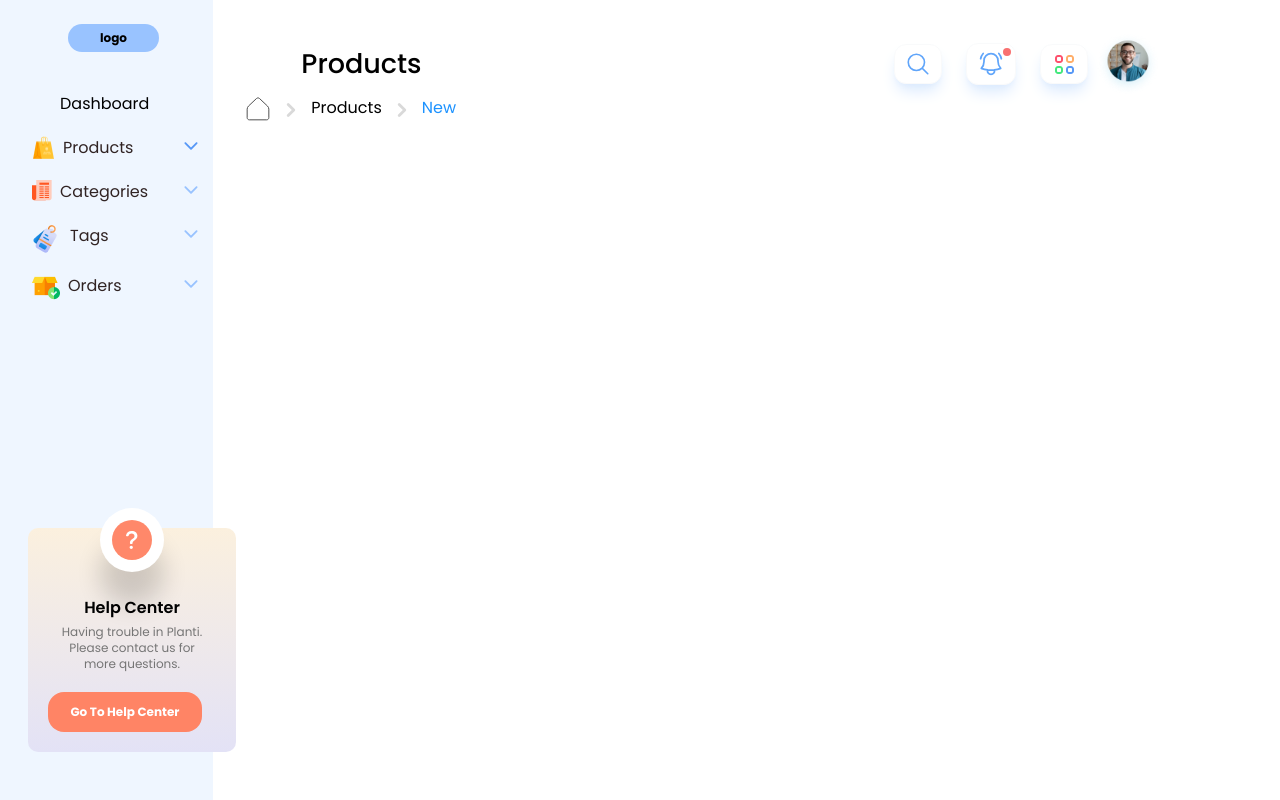
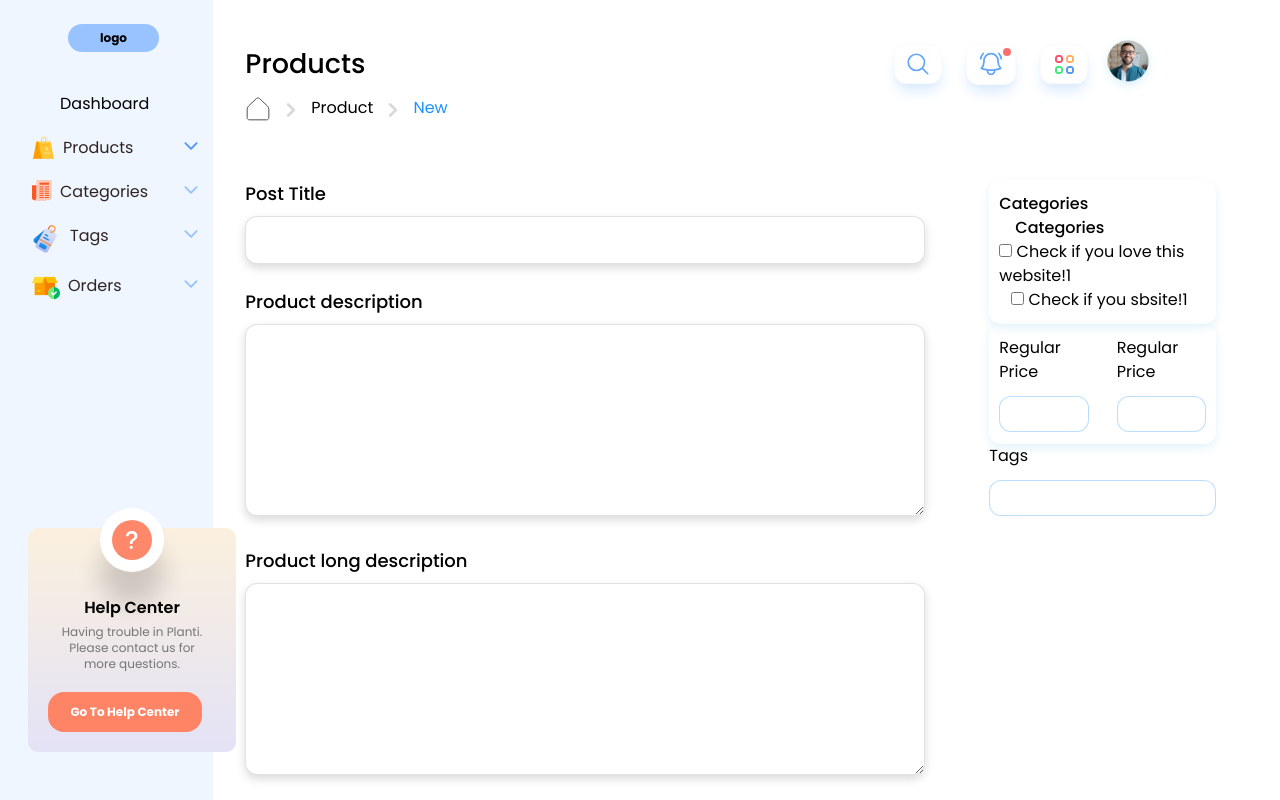
Before and after one commit to devabrahman/PD-1.0, a React (Create React App) app: page /new-product in a window 1280 px wide. Built offline with nearby package versions, Linux system fonts and the light colour scheme.

Commit message:
Add new products  input box

```diff
--- a/src/components/common/Layout.js
+++ b/src/components/common/Layout.js
@@ -12,7 +12,7 @@ const Layout = ({ title, children }) => {
         </div>
       </section>
       <section className="col-start-3 col-end-13 ml-8 mr-16">
-        <div className="flex justify-between items-center px-14 mt-8">
+        <div className="flex justify-between items-center pr-14 mt-8">
           <h2 className="text-[27px] font-medium">{title}</h2>
 
           <div className="flex items-center">
--- a/src/pages/product/NewProducts.js
+++ b/src/pages/product/NewProducts.js
@@ -1,10 +1,106 @@
+import { Tab } from '@headlessui/react';
 import Breadcrumbs from 'components/common/Breadcrumbs';
 import Layout from 'components/common/Layout';
 
 const NewProducts = () => {
   return (
     <Layout title="Products">
-      <Breadcrumbs rootTitle="Products" subTitle="New" />
+      <Breadcrumbs rootTitle="Product" subTitle="New" />
+      <main className="w-full flex gap-16 pt-14">
+        <section className="w-3/4">
+          <h3 className="font-medium text-lg mb-2">Post Title</h3>
+          <input
+            className="w-full rounded-xl border border-pdGrey/70 h-12 input-back-box-shadow"
+            type="text"
+            name="productTitle"
+            id=""
+          />
+
+          <h3 className="font-medium text-lg mb-2 mt-6">Product description</h3>
+          <textarea
+            className="w-full rounded-xl border border-pdGrey/70 h-48 input-back-box-shadow"
+            type="text"
+            name="productTitle"
+            id=""
+          />
+
+          <h3 className="font-medium text-lg mb-2 mt-6">Product long description</h3>
+          <textarea
+            className="w-full rounded-xl border border-pdGrey/70 h-48 input-back-box-shadow"
+            type="text"
+            name="productTitle"
+            id=""
+          />
+        </section>
+        <section className="w-1/4">
+          <div className="rounded-xl input-accent-box-shadow w-full px-2.5 py-3">
+            <Tab.Group>
+              <Tab.List>
+                <Tab>
+                  <span className="font-medium text-base mr-4"> Categories</span>
+                </Tab>
+                <Tab>
+                  <span className="font-medium text-base ml-4"> Categories</span>
+                </Tab>
+              </Tab.List>
+              <Tab.Panels>
+                <Tab.Panel>
+                  <section className="w-full">
+                    <div className="">
+                      <input
+                        className="default:ring-2 checked:bg-blue-500"
+                        type="checkbox"
+                        name="Laptop"
+                        id="laptop"
+                        value="Laptop"
+                      />
+                      <label htmlFor="ladptop"> Check if you love this website!</label>1
+                    </div>
+                    <div className=" ml-3">
+                      <input type="checkbox" name="Laptop" id="laptop" value="Laptop" />
+                      <label htmlFor="laptop"> Check if you sbsite!</label>1
+                    </div>
+                  </section>
+                </Tab.Panel>
+                <Tab.Panel>Content 2</Tab.Panel>
+              </Tab.Panels>
+            </Tab.Group>
+          </div>
+
+          {/* Regular Price */}
+          <div className="rounded-xl input-accent-box-shadow w-full flex  gap-7 px-2.5 py-3">
+            <div className="w-full ">
+              <h5>Regular Price</h5>
+              <input
+                type="number"
+                name=""
+                id=""
+                className="border border-accent/30 h-9 mt-3 rounded-xl w-full"
+              />
+            </div>
+
+            <div className="w-full ">
+              <h5>Regular Price</h5>
+              <input
+                type="number"
+                name=""
+                id=""
+                className="border border-accent/30 h-9 mt-3 rounded-xl w-full"
+              />
+            </div>
+          </div>
+
+          <div className="w-full ">
+            <h5>Tags</h5>
+            <input
+              type="number"
+              name=""
+              id=""
+              className="border border-accent/30 h-9 mt-3 rounded-xl w-full"
+            />
+          </div>
+        </section>
+      </main>
     </Layout>
   );
 };
```
